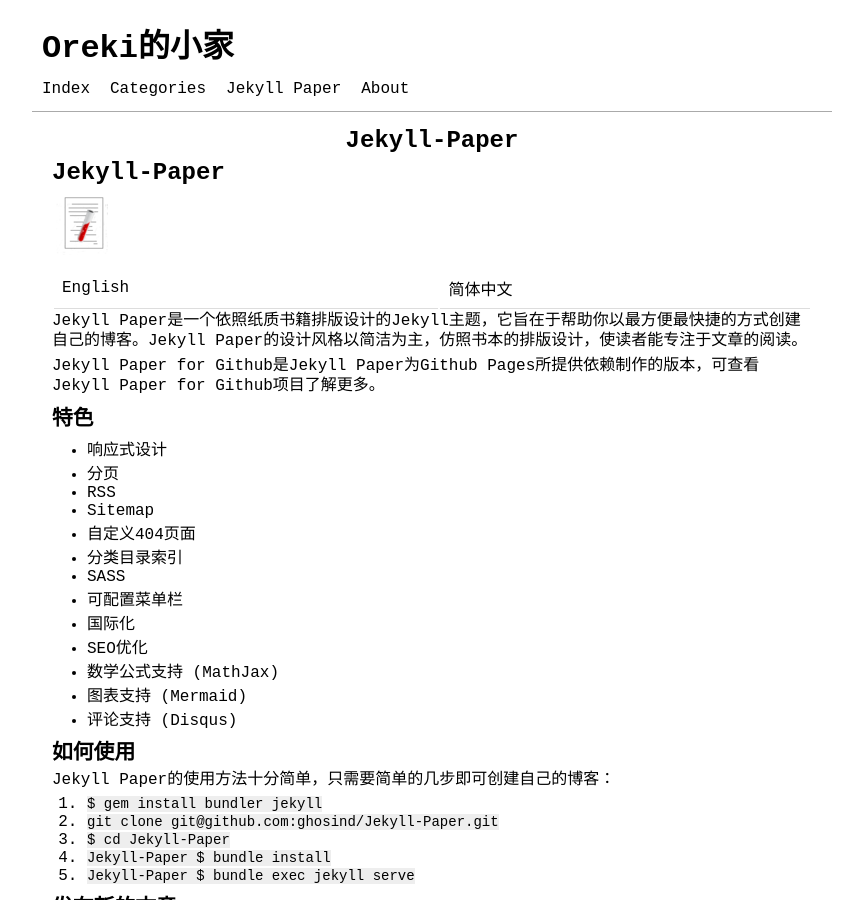
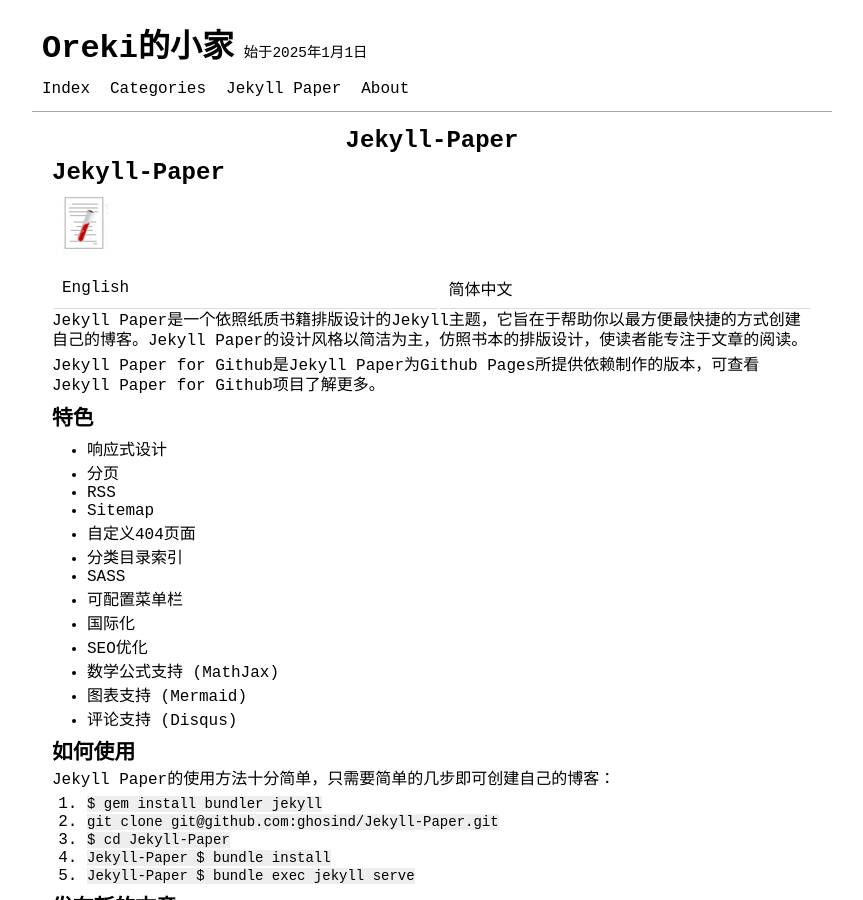
Before and after one commit to 24oreki/24oreki.github.io, a Jekyll site: the page built from README-CN.md, in a window 1280 px wide and 900 px high. Shown: the whole window, without its empty margins (208-1071 px from the left). Built offline with Jekyll 4.4.1, drawn with Linux system fonts in a browser that asks for light colours; our own code applies the rules of GitHub Pages for plain Markdown files.

Commit message:
Update _config.yml

```diff
--- a/_config.yml
+++ b/_config.yml
@@ -17,7 +17,7 @@ title: Oreki的小家
 email: orekiooo@icloud.com
 name: Oreki
 description: >- # this means to ignore newlines until "baseurl:"
-
+  始于2025年1月1日
 keywords: [Your keywords]
 baseurl: "" # the subpath of your site, e.g. /blog
 url: "" # the base hostname & protocol for your site, e.g. http://example.com
```
